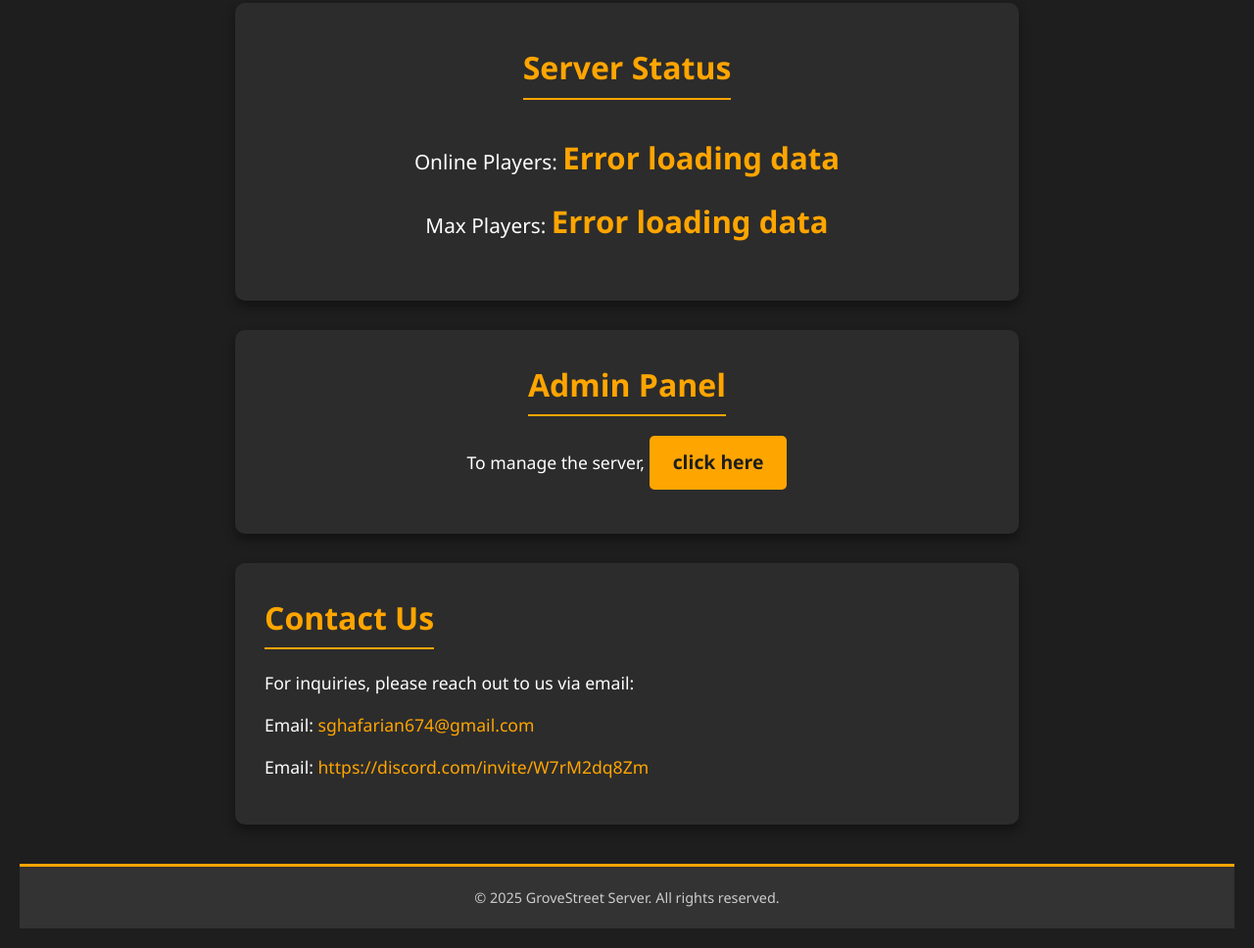
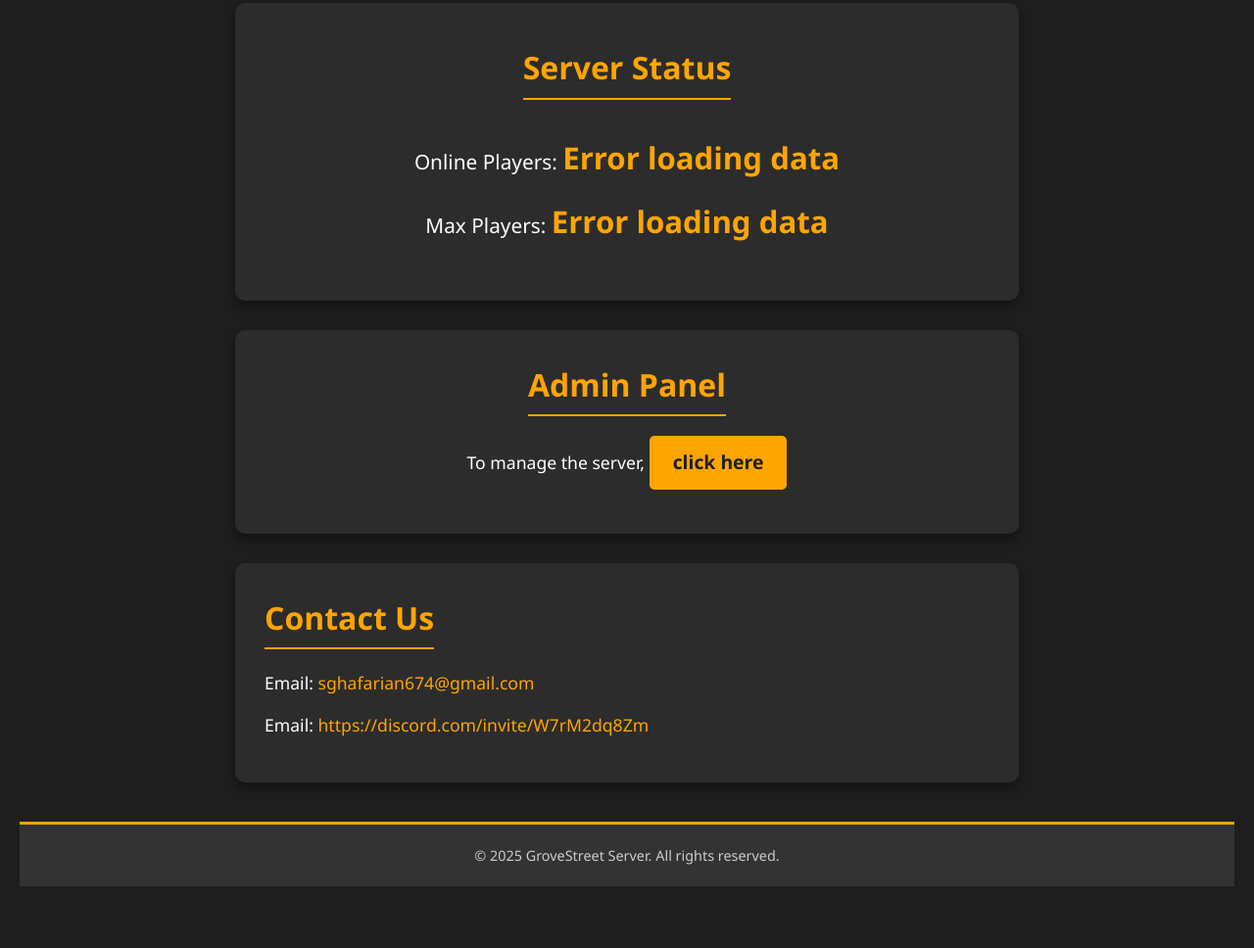
Before and after one commit to SepehrCJ/Grove-Street, a plain HTML site: page index.html in a window 1280 px wide. Shown: the part 791-1759 px from the top of the page at 98% size. After the commit the page ends 1716 px from the top, so only its background shows below. Drawn offline with Linux system fonts and the light colour scheme; no server answers.

Commit message:
index.html

```diff
--- a/index.html
+++ b/index.html
@@ -198,7 +198,7 @@
 
     <section id="contact">
         <h2>Contact Us</h2>
-        <p>For inquiries, please reach out to us via email:</p>
+
         <p>Email: <a href="Email">sghafarian674@gmail.com</a></p>
         <p>Email: <a href="Discord">https://discord.com/invite/W7rM2dq8Zm</a></p>
     </section>
```
